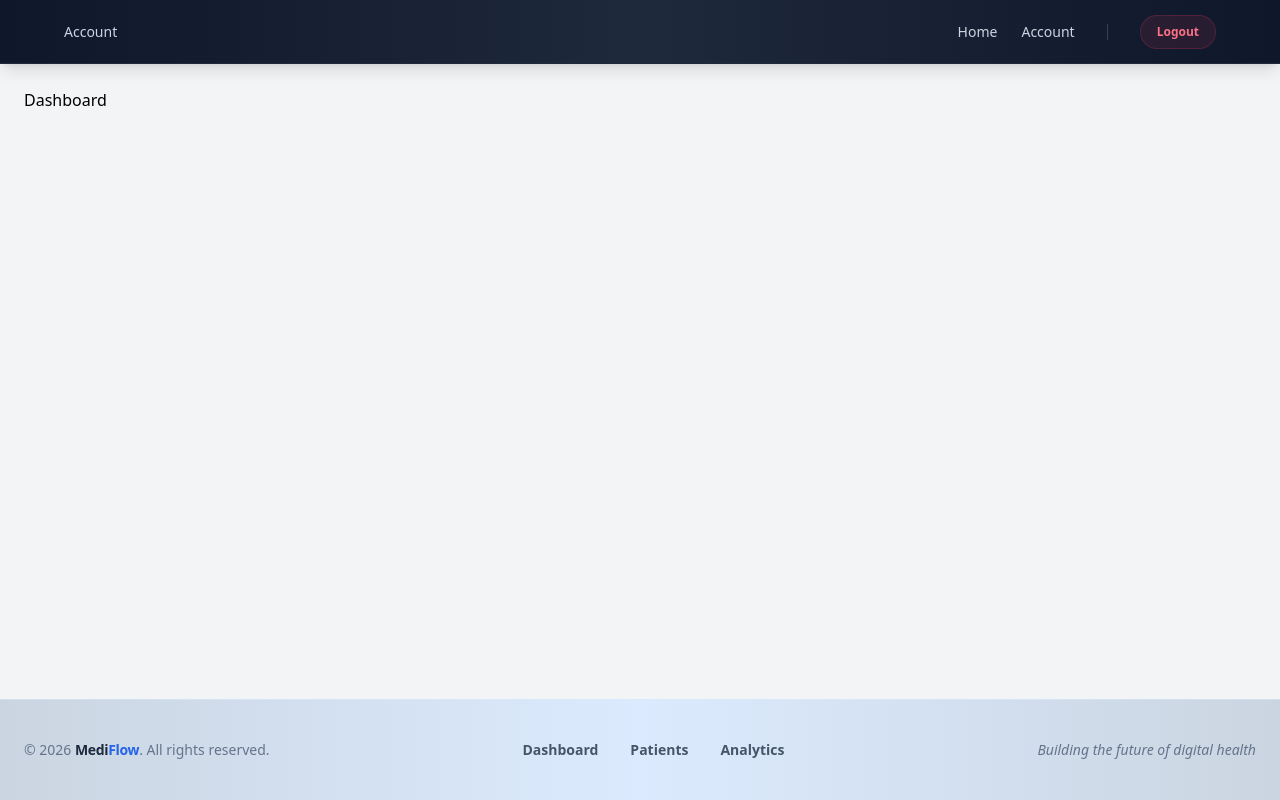
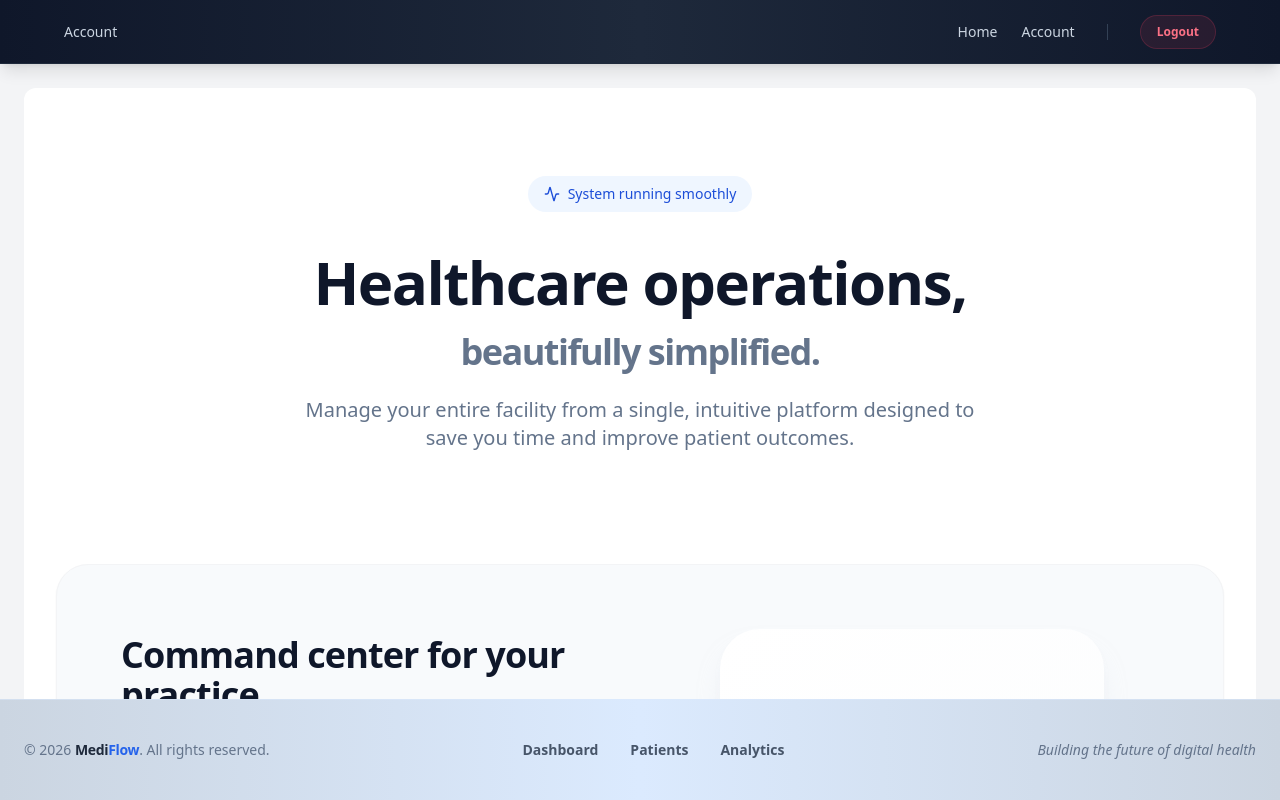
Before and after one commit to dayanand-g/mediflow, a React (Vite) app: page / in a window 1280 px wide. Built offline with nearby package versions, Linux system fonts and the light colour scheme; no server answers; sample sign-in values are in the browser's storage.

Commit message:
added main css files

```diff
--- a/src/index.css
+++ b/src/index.css
@@ -1,89 +1,85 @@
-@import "tw-animate-css";
-@import "shadcn/tailwind.css";
-@import "@fontsource-variable/geist";
 @tailwind base;
 @tailwind components;
 @tailwind utilities;
 
 @layer base {
-  .theme {
-    --font-heading: var(--font-sans);
-    --font-sans: 'Geist Variable', sans-serif
+  :root {
+    --background: 0 0% 100%;
+    --foreground: 224 71.4% 4.1%;
+
+    --card: 0 0% 100%;
+    --card-foreground: 224 71.4% 4.1%;
+
+    --popover: 0 0% 100%;
+    --popover-foreground: 224 71.4% 4.1%;
+
+    --primary: 220.9 39.3% 11%;
+    --primary-foreground: 210 20% 98%;
+
+    --secondary: 220 14.3% 95.9%;
+    --secondary-foreground: 220.9 39.3% 11%;
+
+    --muted: 220 14.3% 95.9%;
+    --muted-foreground: 220 8.9% 46.1%;
+
+    --accent: 220 14.3% 95.9%;
+    --accent-foreground: 220.9 39.3% 11%;
+
+    --destructive: 0 84.2% 60.2%;
+    --destructive-foreground: 210 20% 98%;
+
+    --border: 220 13% 91%;
+    --input: 220 13% 91%;
+    --ring: 224 71.4% 4.1%;
+
+    --radius: 0.5rem;
   }
-  :root {
-    --background: oklch(1 0 0);
-    --foreground: oklch(0.145 0 0);
-    --card: oklch(1 0 0);
-    --card-foreground: oklch(0.145 0 0);
-    --popover: oklch(1 0 0);
-    --popover-foreground: oklch(0.145 0 0);
-    --primary: oklch(0.205 0 0);
-    --primary-foreground: oklch(0.985 0 0);
-    --secondary: oklch(0.97 0 0);
-    --secondary-foreground: oklch(0.205 0 0);
-    --muted: oklch(0.97 0 0);
-    --muted-foreground: oklch(0.556 0 0);
-    --accent: oklch(0.97 0 0);
-    --accent-foreground: oklch(0.205 0 0);
-    --destructive: oklch(0.577 0.245 27.325);
-    --border: oklch(0.922 0 0);
-    --input: oklch(0.922 0 0);
-    --ring: oklch(0.708 0 0);
-    --chart-1: oklch(0.87 0 0);
-    --chart-2: oklch(0.556 0 0);
-    --chart-3: oklch(0.439 0 0);
-    --chart-4: oklch(0.371 0 0);
-    --chart-5: oklch(0.269 0 0);
-    --radius: 0.625rem;
-    --sidebar: oklch(0.985 0 0);
-    --sidebar-foreground: oklch(0.145 0 0);
-    --sidebar-primary: oklch(0.205 0 0);
-    --sidebar-primary-foreground: oklch(0.985 0 0);
-    --sidebar-accent: oklch(0.97 0 0);
-    --sidebar-accent-foreground: oklch(0.205 0 0);
-    --sidebar-border: oklch(0.922 0 0);
-    --sidebar-ring: oklch(0.708 0 0)
+
+  .dark {
+    --background: 224 71.4% 4.1%;
+    --foreground: 210 20% 98%;
+
+    --card: 224 71.4% 4.1%;
+    --card-foreground: 210 20% 98%;
+
+    --popover: 224 71.4% 4.1%;
+    --popover-foreground: 210 20% 98%;
+
+    --primary: 210 20% 98%;
+    --primary-foreground: 220.9 39.3% 11%;
+
+    --secondary: 215 27.9% 16.9%;
+    --secondary-foreground: 210 20% 98%;
+
+    --muted: 215 27.9% 16.9%;
+    --muted-foreground: 217.9 10.6% 64.9%;
+
+    --accent: 215 27.9% 16.9%;
+    --accent-foreground: 210 20% 98%;
+
+    --destructive: 0 62.8% 30.6%;
+    --destructive-foreground: 210 20% 98%;
+
+    --border: 215 27.9% 16.9%;
+    --input: 215 27.9% 16.9%;
+    --ring: 216 12.2% 83.9%;
   }
-  .dark {
-    --background: oklch(0.145 0 0);
-    --foreground: oklch(0.985 0 0);
-    --card: oklch(0.205 0 0);
-    --card-foreground: oklch(0.985 0 0);
-    --popover: oklch(0.205 0 0);
-    --popover-foreground: oklch(0.985 0 0);
-    --primary: oklch(0.922 0 0);
-    --primary-foreground: oklch(0.205 0 0);
-    --secondary: oklch(0.269 0 0);
-    --secondary-foreground: oklch(0.985 0 0);
-    --muted: oklch(0.269 0 0);
-    --muted-foreground: oklch(0.708 0 0);
-    --accent: oklch(0.269 0 0);
-    --accent-foreground: oklch(0.985 0 0);
-    --destructive: oklch(0.704 0.191 22.216);
-    --border: oklch(1 0 0 / 10%);
-    --input: oklch(1 0 0 / 15%);
-    --ring: oklch(0.556 0 0);
-    --chart-1: oklch(0.87 0 0);
-    --chart-2: oklch(0.556 0 0);
-    --chart-3: oklch(0.439 0 0);
-    --chart-4: oklch(0.371 0 0);
-    --chart-5: oklch(0.269 0 0);
-    --sidebar: oklch(0.205 0 0);
-    --sidebar-foreground: oklch(0.985 0 0);
-    --sidebar-primary: oklch(0.488 0.243 264.376);
-    --sidebar-primary-foreground: oklch(0.985 0 0);
-    --sidebar-accent: oklch(0.269 0 0);
-    --sidebar-accent-foreground: oklch(0.985 0 0);
-    --sidebar-border: oklch(1 0 0 / 10%);
-    --sidebar-ring: oklch(0.556 0 0)
-  }
+}
+
+@layer base {
   * {
-    @apply border-border outline-ring/50;
+    @apply border-border;
   }
   body {
     @apply bg-background text-foreground;
   }
-  html {
-    @apply font-sans;
-  }
 }
+
+html,
+body {
+  width: 100%;
+  height: 100%;
+  margin: 0;
+  padding: 0;
+  overflow-x: hidden;
+}
--- a/src/main.tsx
+++ b/src/main.tsx
@@ -1,11 +1,23 @@
 import React from "react";
 import ReactDOM from "react-dom/client";
-import { RouterProvider } from "react-router-dom";
-import { router } from "./app/router";
+import App from "./App";
 import "./index.css";
 
 ReactDOM.createRoot(document.getElementById("root")!).render(
   <React.StrictMode>
-    <RouterProvider router={router} />
+    <App />
   </React.StrictMode>
 );
+
+
+if ('serviceWorker' in navigator) {
+  window.addEventListener('load', () => {
+    navigator.serviceWorker.register('/sw.js')
+      .then((registration) => {
+        console.log('Service Worker registered successfully with scope: ', registration.scope);
+      })
+      .catch((error) => {
+        console.error('Service Worker registration failed: ', error);
+      });
+  });
+}
```
